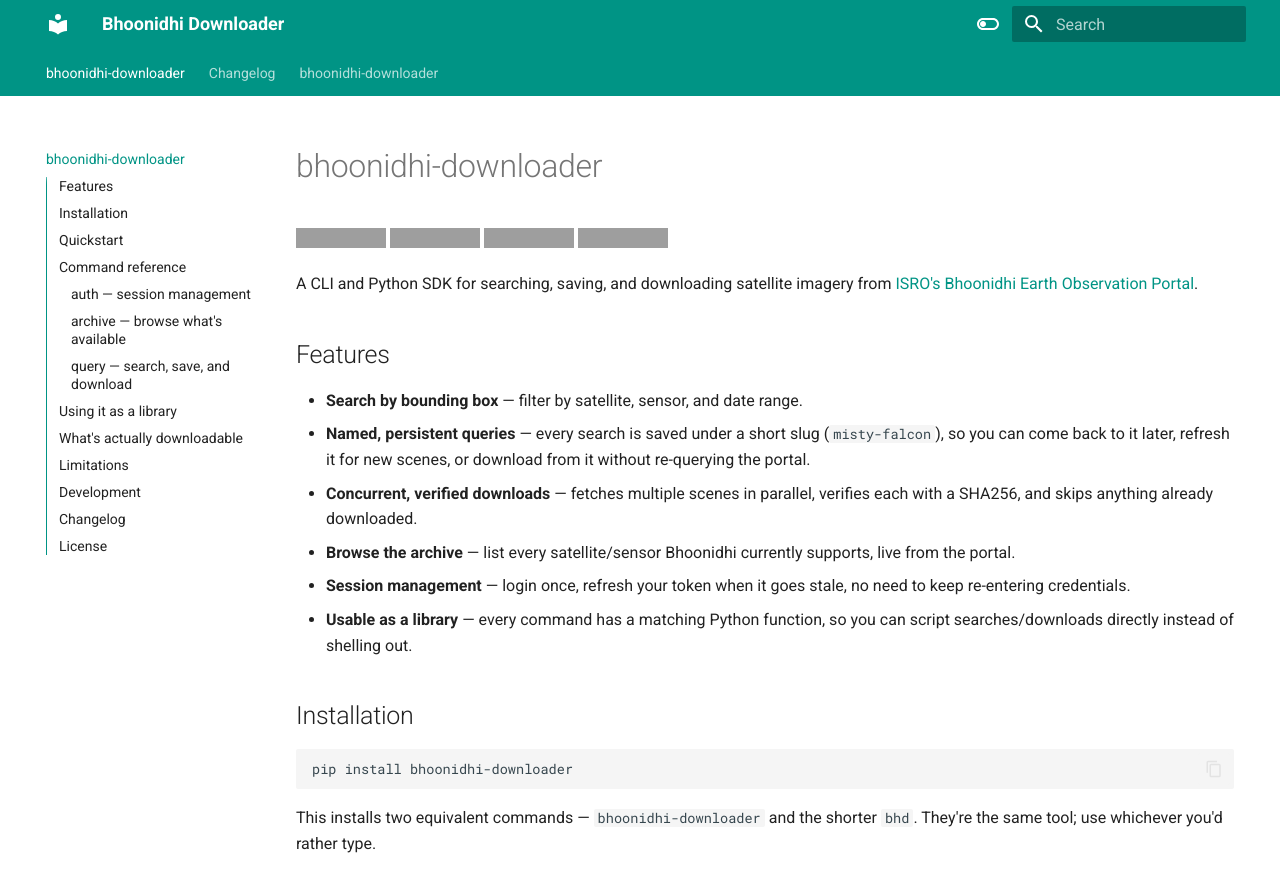
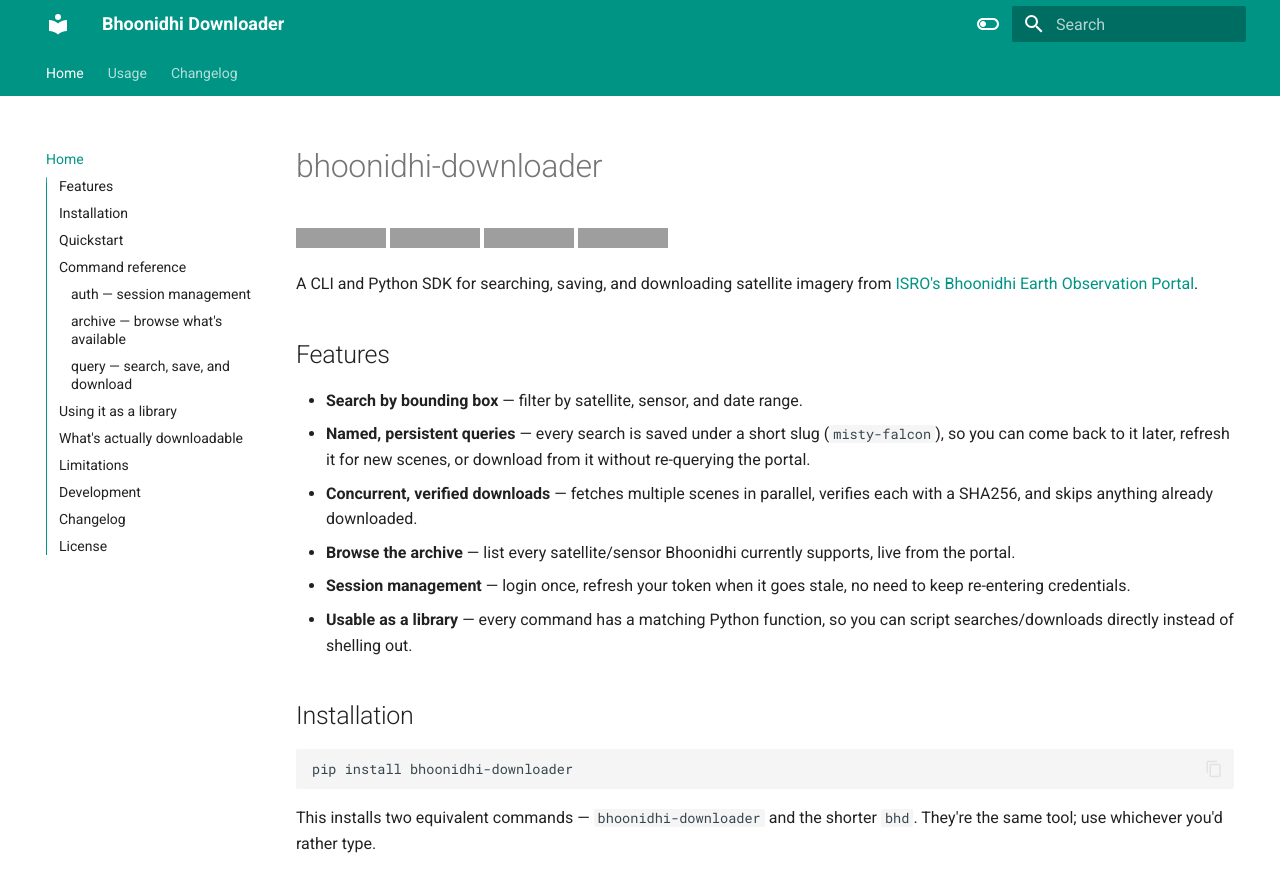
Before and after one commit to geovicco-dev/bhoonidhi-downloader, an MkDocs documentation site: the page built from docs/index.md, in a window 1280 px wide and 900 px high. Shown: the top 892 px of the window. Built offline with MkDocs 1.6.1 and Material for MkDocs 9.7.7, drawn with Linux system fonts in a browser that asks for light colours; some of the changed lines change nothing that is shown; grey boxes are pictures that could not be loaded.

Commit message:
docs(mkdocs): fix duplicate nav tab labels, remove orphaned screenshot
mkdocs.yml had no explicit nav:, so mkdocs-material auto-derived tab
labels from each page's H1. docs/usage.md's H1 is the typer-autogen
`bhoonidhi-downloader`, identical to the Home page's title — the top
nav showed two indistinguishable "bhoonidhi-downloader" tabs. Added an
explicit nav: block (Home / Usage / Changelog) to fix it.

docs/image.png was an orphaned screenshot of the old 0.1.x command
output — nothing references it since the README rewrite dropped the
stale image reference. Removed rather than leaving it to rot in docs/.

```diff
--- a/mkdocs.yml
+++ b/mkdocs.yml
@@ -1,5 +1,11 @@
 site_name: Bhoonidhi Downloader
 site_url: https://geovicco-dev.github.io/bhoonidhi-downloader/
+
+nav:
+  - Home: index.md
+  - Usage: usage.md
+  - Changelog: CHANGELOG.md
+
 theme:
   name: material
   features:
```
Also changed, not shown: docs/image.png (deleted).
